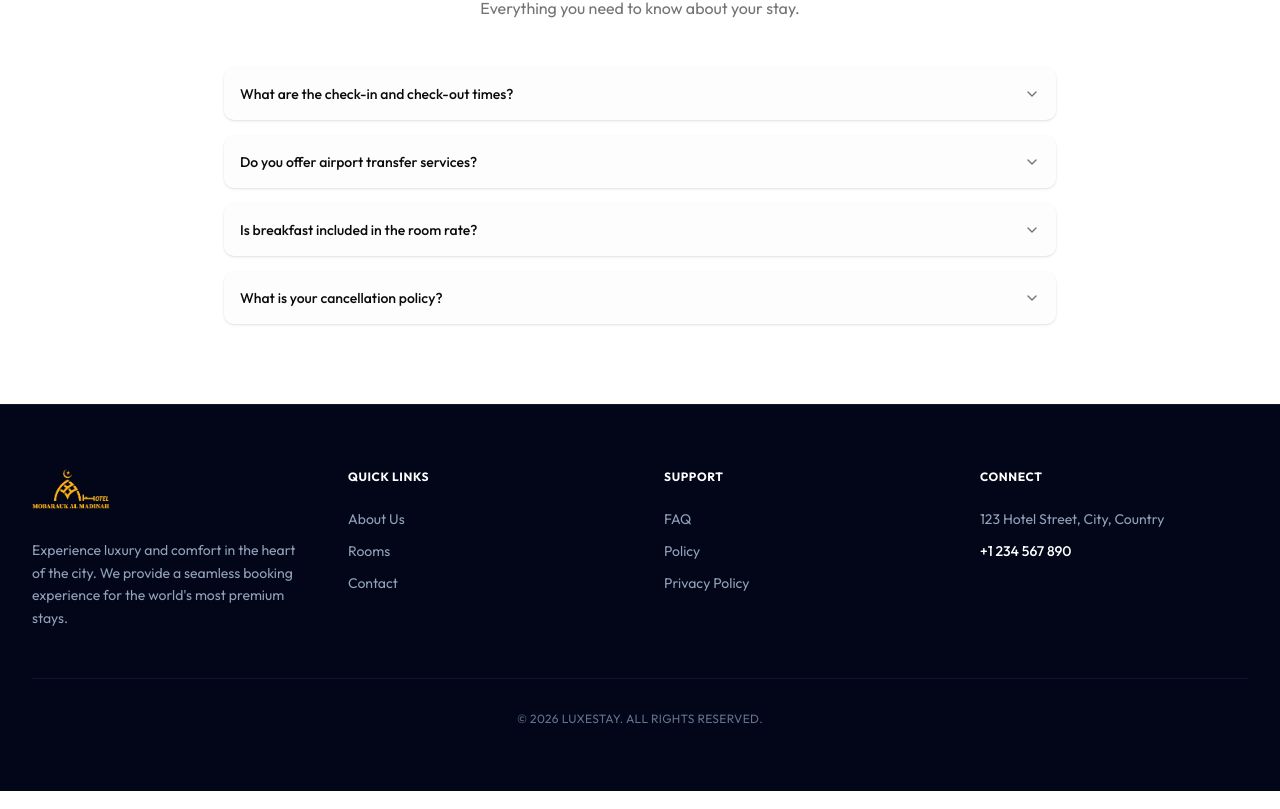
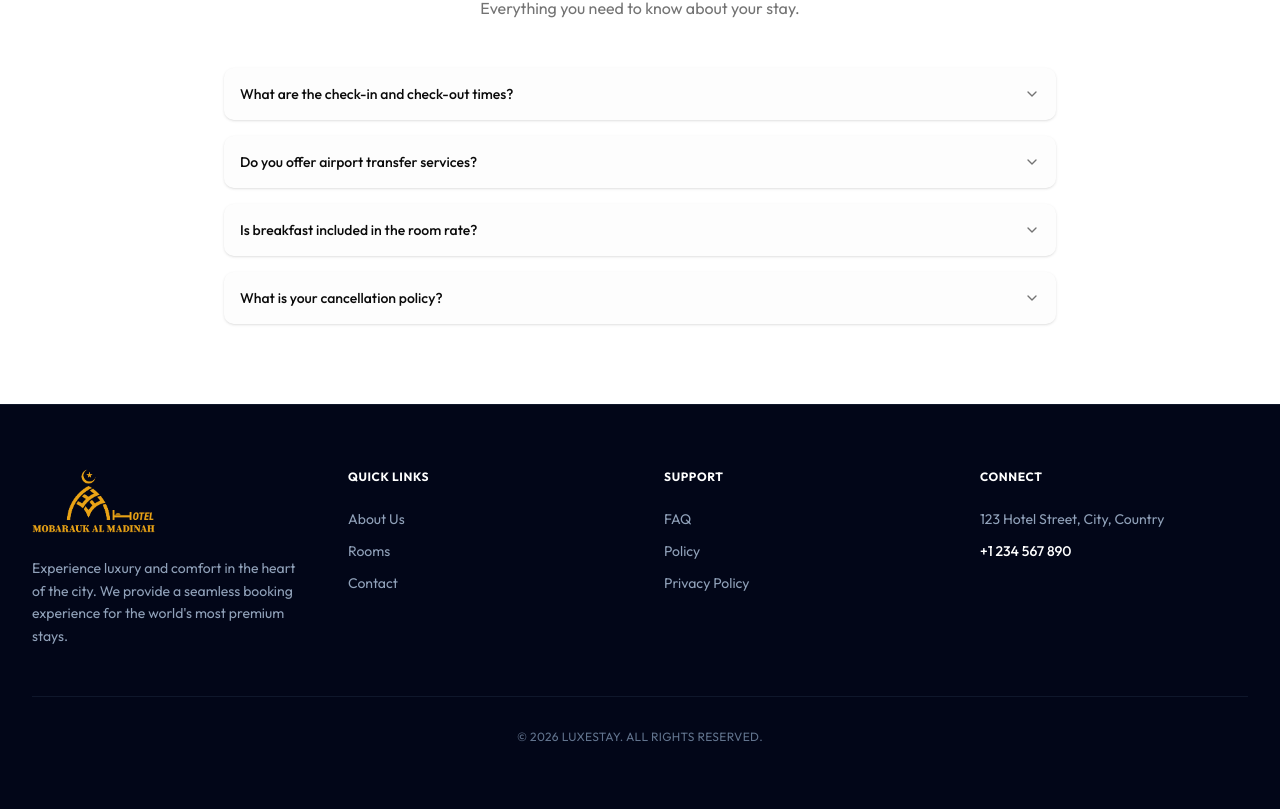
Before and after one commit to Rakesh01999/hotel-book-management-frontend, a Next.js app: page / in a window 1280 px wide. Shown: the part 1794-2603 px from the top of the page. Built offline with nearby package versions, Linux system fonts and the light colour scheme; no server answers.

Commit message:
feat: add Footer component with navigation links, contact information, and copyright notice.

```diff
--- a/src/components/layout/Footer.tsx
+++ b/src/components/layout/Footer.tsx
@@ -7,14 +7,16 @@ export default function Footer() {
       <div className="container py-12 md:py-16">
         <div className="grid grid-cols-1 md:grid-cols-4 gap-12">
           <div className="space-y-6">
-            <Link href="/" className="inline-block transition-transform hover:scale-105">
-              <Image
-                src="/hotel_logo.png"
-                alt="LuxeStay Logo"
-                width={160}
-                height={45}
-                className="h-10 w-auto brightness-110"
-              />
+            <Link href="/" className="flex items-center group">
+              <div className="relative transition-all duration-300 transform group-hover:scale-105">
+                <Image
+                  src="/hotel_logo.png"
+                  alt="LuxeStay Logo"
+                  width={240}
+                  height={64}
+                  className="h-16 w-auto object-contain"
+                />
+              </div>
             </Link>
             <p className="text-sm text-slate-400 leading-relaxed">
               Experience luxury and comfort in the heart of the city. We provide a seamless booking experience for the world's most premium stays.
```
